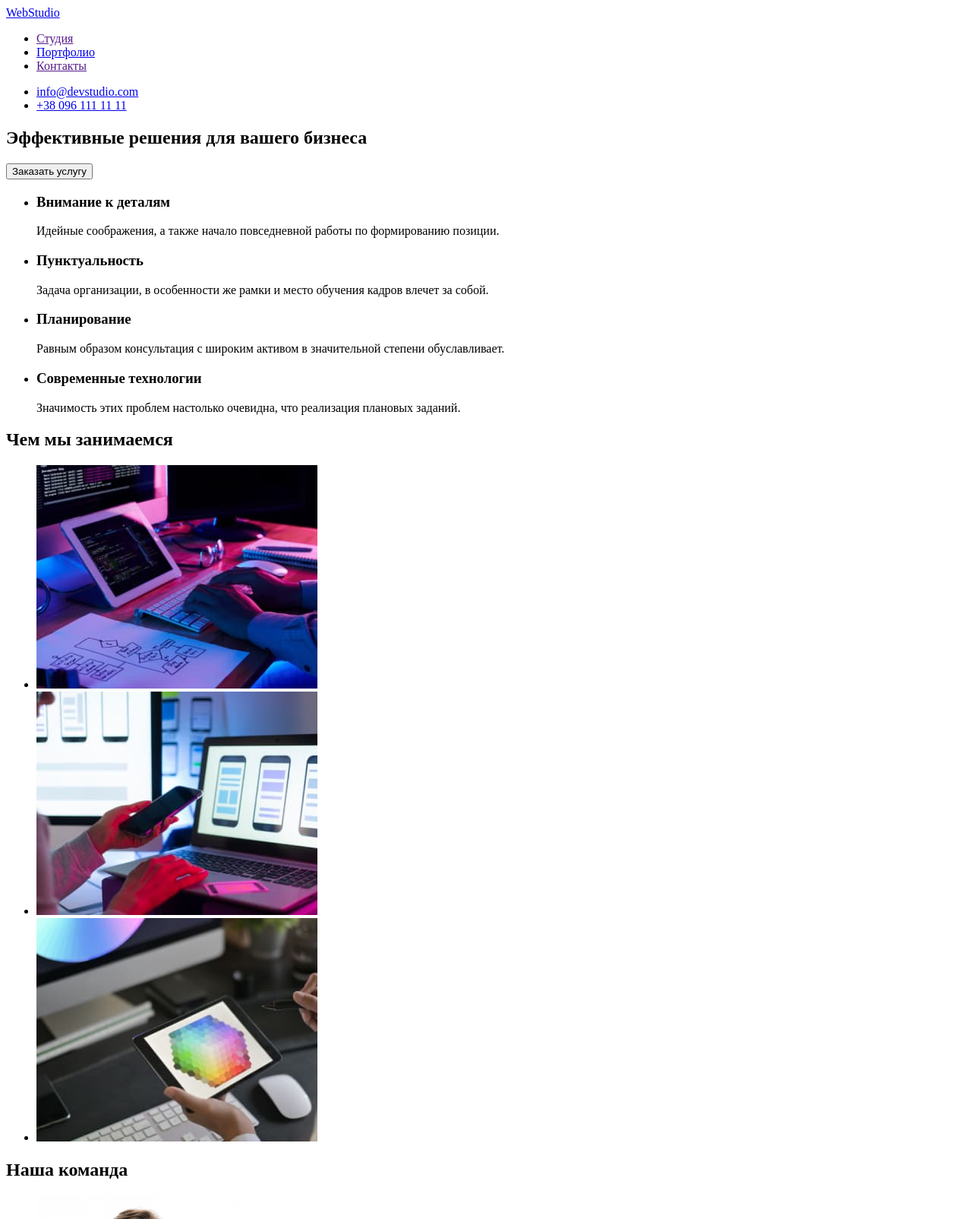
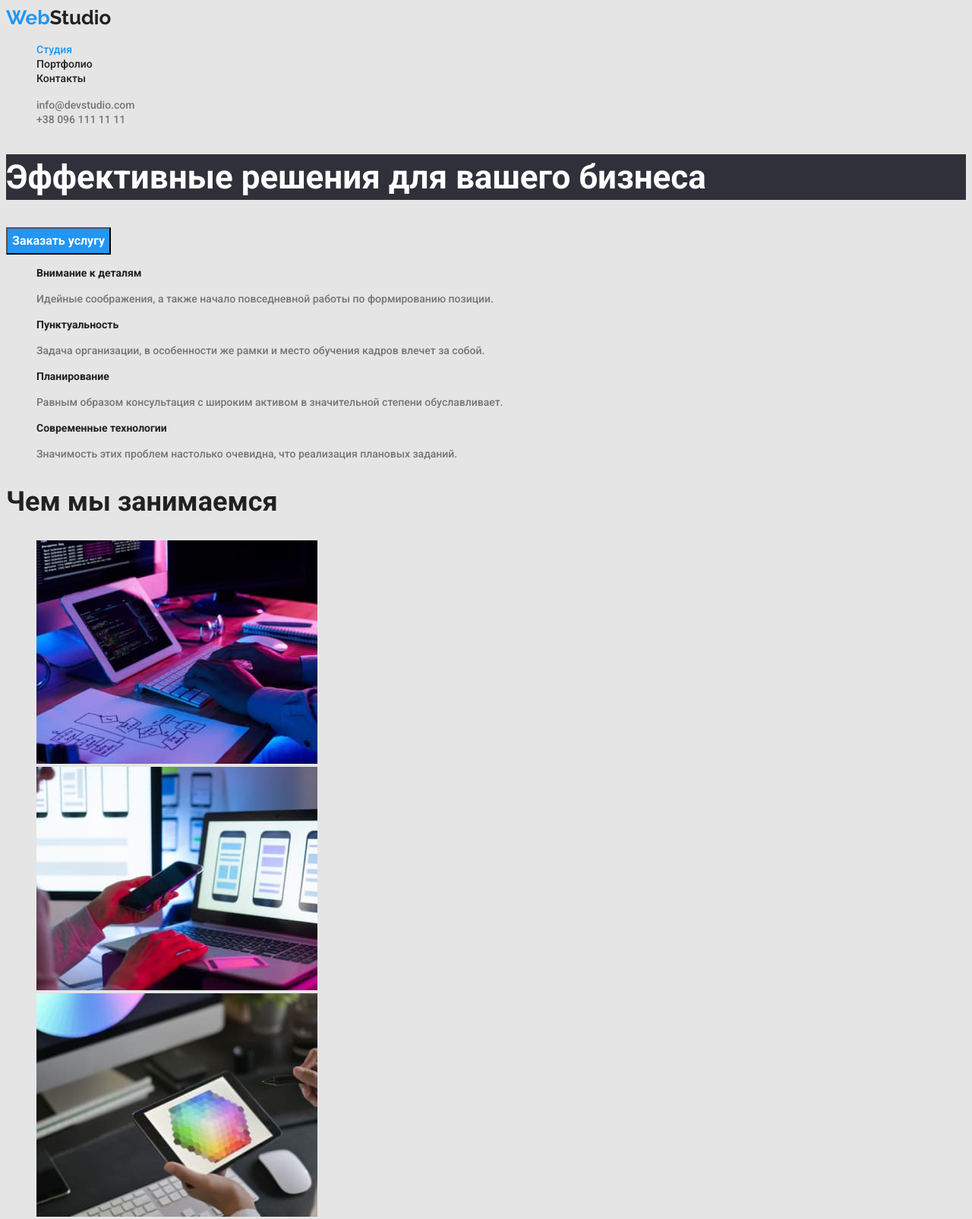
Before and after one commit to VTrofymenko/goit-markup-hw-02, a plain HTML site: page index.html in a window 1280 px wide. Shown: the top 1604 px of the page at 76% size. Drawn offline with Linux system fonts and the light colour scheme.

Commit message:
1 и 2 страницы

```diff
--- a/css/styles.css
+++ b/css/styles.css
@@ -33,10 +33,13 @@ body {
   cursor: pointer;
 }
 
+.hero-button {
+  cursor: pointer;
+}
+
 .link {
   text-decoration: none;
 }
-
 
 .logo {
   font-family: "Raleway", sans-serif;
@@ -85,7 +88,77 @@ letter-spacing: 2%;
   background-color: var(--hover-background-color);
 }
 
-/* ----------------MAIN---------------- */
+/* ----------------PAGE WEBSTUDIO--------------- */
+
+/* ---------------MAIN------------- */
+
+.hero-title {
+font-size: 44px;
+font-weight: 700;
+line-height: calc(60 / 44);
+letter-spacing: 6%;
+color: var(--hover-text-color);
+background-color: #2F303A;
+}
+
+.hero-button {
+  font-family: inherit;
+  font-weight: 700;
+  font-size: inherit;
+  line-height: calc(30 / 16);
+  letter-spacing: 6%;
+  color: var(--hover-text-color);
+  background-color: var(--hover-background-color);
+}
+
+.hero-button:hover,
+.hero-button:focus {
+  color: var(--hover-background-color);
+  background-color: var(--hover-text-color);
+}
+
+.about-list-title {
+  font-weight: 700;
+  font-size: 14px;
+  line-height: calc(16 / 14);
+  letter-spacing: 3%;
+}
+
+.about-list-aftertitle {
+  font-size: 14px;
+  line-height: calc(24 / 14);
+  letter-spacing: 3%;
+  color: var(--secondary-text-color);
+}
+
+.portfolio {
+  font-weight: 700;
+  font-size: 36px;
+  line-height: calc(42 / 36);
+  letter-spacing: 3%;
+}
+
+.team {
+  font-weight: 700;
+  font-size: 36px;
+  line-height: calc(42 / 36);
+  letter-spacing: 3%;
+}
+
+.team-list-title {
+  line-height: calc(19 / 16);
+  letter-spacing: 3%;
+}
+
+.team-list-aftertitle {
+  line-height: calc(19 / 16);
+  letter-spacing: 3%;
+  color: var(--secondary-text-color);
+}
+
+/* ------------------PAGE PORTFOLIO----------------- */
+
+/* -----------MAIN----------- */
 
 .hero-list-button {
   font-family: inherit;
--- a/index.html
+++ b/index.html
@@ -5,26 +5,32 @@
     <meta charset="UTF-8">
     <meta http-equiv="X-UA-Compatible" content="IE=edge">
     <meta name="viewport" content="width=device-width, initial-scale=1.0">
-    <title>Web studio</title>
+    <title>WebStudio</title>
+    <link rel="preconnect" href="https://fonts.googleapis.com">
+    <link rel="preconnect" href="https://fonts.gstatic.com" crossorigin>
+    <link href="https://fonts.googleapis.com/css2?family=Raleway:wght@700&family=Roboto:wght@400;500;700;900&display=swap" rel="stylesheet">
+    <link rel="stylesheet" href="./css/styles.css">
 </head>
 
 <body>
-    <header>
-        <nav>
-            <a href="./index.html">WebStudio</a>
-            <ul>
-                <li><a href="">Студия</a></li>
-                <li><a href="./portfolio.html">Портфолио</a></li>
-                <li><a href="">Контакты</a></li>
+    <header class="header">
+        <nav class="header-nav">
+            <a class="link logo" href="./index.html">Web<span class="logo-span">Studio</span>
+            </a>
+            <ul class="list header-list">
+                <li class="header-item"><a class="link current" href="">Студия</a></li>
+                <li class="header-item"><a class="link header-list-link" href="./portfolio.html">Портфолио</a></li>
+                <li class="header-item"><a class="link header-list-link" href="">Контакты</a></li>
             </ul>
         </nav>
 
-        <ul>
-            <li>
-                <a href="mailto:info@devstudio.com" target="_blank" rel="noopener noreferrer">info@devstudio.com
+        <ul class="list contact-list">
+            <li class="contact-item">
+                <a class="link contact-link" href="mailto:info@devstudio.com" target="_blank" rel="noopener noreferrer">info@devstudio.com
                 </a>
             </li>
-            <li><a href="tel:+380961111111" target="_blank" rel="noopener noreferrer">+38 096 111 11 11
+            <li class="contact-item">
+                <a class="link contact-link" href="tel:+380961111111" target="_blank" rel="noopener noreferrer">+38 096 111 11 11
                 </a>
             </li>
         </ul>
@@ -33,83 +39,83 @@
 
     <main>
         <section class="hero">
-            <h1>Эффективные решения для вашего бизнеса</h1>
-            <button type="button">Заказать услугу</button>
+            <h1 class="hero-title">Эффективные решения для вашего бизнеса</h1>
+            <button class="hero-button" type="button">Заказать услугу</button>
         </section>
 
 
-        <section>
+        <section class="about">
 
-            <h2 hidden>Наши качества</h2>
-            <ul>
-                <li>
-                    <h3>Внимание к деталям</h3>
-                    <p>Идейные соображения, а также начало повседневной работы по формированию позиции.</p>
+            <h2 hidden class="about-title">Наши качества</h2>
+            <ul class="list about-list">
+                <li class="about-list-item">
+                    <h3 class="about-list-title">Внимание к деталям</h3>
+                    <p class="about-list-aftertitle">Идейные соображения, а также начало повседневной работы по формированию позиции.</p>
                 </li>
 
-                <li>
-                    <h3>Пунктуальность</h3>
-                    <p>Задача организации, в особенности же рамки и место обучения кадров влечет за собой.</p>
+                <li class="about-list-item">
+                    <h3 class="about-list-title">Пунктуальность</h3>
+                    <p class="about-list-aftertitle">Задача организации, в особенности же рамки и место обучения кадров влечет за собой.</p>
                 </li>
 
-                <li>
-                    <h3>Планирование</h3>
-                    <p>Равным образом консультация с широким активом в значительной степени обуславливает.</p>
+                <li class="about-list-item">
+                    <h3 class="about-list-title">Планирование</h3>
+                    <p class="about-list-aftertitle">Равным образом консультация с широким активом в значительной степени обуславливает.</p>
                 </li>
 
-                <li>
-                    <h3>Современные технологии</h3>
-                    <p>Значимость этих проблем настолько очевидна, что реализация плановых заданий.</p>
+                <li class="about-list-item">
+                    <h3 class="about-list-title">Современные технологии</h3>
+                    <p class="about-list-aftertitle">Значимость этих проблем настолько очевидна, что реализация плановых заданий.</p>
                 </li>
             </ul>
 
-            <h2>Чем мы занимаемся</h2>
-            <ul>
-                <li> <img src="./images/work1.jpg" alt="процесс работы вебстудио" width="370" height="294"></li>
-                <li><img src="./images/work2.jpg" alt="процесс работы вебстудио" width="370" height="294"></li>
-                <li><img src="./images/work3.jpg" alt="процесс работы вебстудио" width="370" height="294"></li>
+            <h2 class="portfolio">Чем мы занимаемся</h2>
+            <ul class="list portfolio-list">
+                <li class="portfolio-list-item"> <img src="./images/work1.jpg" alt="процесс работы вебстудио" width="370" height="294"></li>
+                <li class="portfolio-list-item"><img src="./images/work2.jpg" alt="процесс работы вебстудио" width="370" height="294"></li>
+                <li class="portfolio-list-item"><img src="./images/work3.jpg" alt="процесс работы вебстудио" width="370" height="294"></li>
             </ul>
 
         </section>
 
-        <section>
-            <h2>Наша команда</h2>
-            <ul>
-                <li>
+        <section class="our-team">
+            <h2 class="team">Наша команда</h2>
+            <ul class="list team-list">
+                <li class="team-list-item">
                     <img src="./images/product-designer.jpg" alt="игорь демьяненко" width="270" height="260">
-                    <h3>Игорь Демьяненко</h3>
-                    <p lang="en">Product Designer</p>
+                    <h3 class="team-list-title">Игорь Демьяненко</h3>
+                    <p lang="en" class="team-list-aftertitle">Product Designer</p>
                 </li>
-                <li>
+                <li class="team-list-item">
                     <img src="./images/frontend-developer.jpg" alt="ольга репина" width="270" height="260">
-                    <h3>Ольга Репина</h3>
-                    <p lang="en">Frontend Developer</p>
+                    <h3 class="team-list-title">Ольга Репина</h3>
+                    <p lang="en" class="team-list-aftertitle">Frontend Developer</p>
                 </li>
-                <li>
+                <li class="team-list-item">
                     <img src="./images/marketing.jpg" alt="николай тарасов" width="270" height="260">
-                    <h3>Николай Тарасов</h3>
-                    <p lang="en">Marketing</p>
+                    <h3 class="team-list-title">Николай Тарасов</h3>
+                    <p lang="en" class="team-list-aftertitle">Marketing</p>
                 </li>
-                <li>
+                <li class="team-list-item">
                     <img src="./images/ui-designer.jpg" alt="михаил ермаков" width="270" height="260">
-                    <h3>Михаил Ермаков</h3>
-                    <p lang="en">UI Designer</p>
+                    <h3 class="team-list-title">Михаил Ермаков</h3>
+                    <p lang="en" class="team-list-aftertitle">UI Designer</p>
                 </li>
             </ul>
         </section>
     </main>
 
-    <footer>
+    <footer class="footer">
         <address>
-            <ul>
-                <li><a href="./index.html">WebStudio</a></li>
-                <li>
-                    <a href="https://goo.gl/maps/fT915jiTdRozChB46" target="_blank" rel="noopener noreferrer">г. Киев,
+            <ul class="list footer-list">
+                <li class="footer-list-item"><a class="logo" href="./index.html">Web<span class="logo-span">Studio</span></a></li>
+                <li class="footer-list-item">
+                    <a class="link footer-address" href="https://goo.gl/maps/fT915jiTdRozChB46" target="_blank" rel="noopener noreferrer">г. Киев,
                         пр-т Леси Украинки, 26</a>
                 </li>
-                <li><a href="mailto:info@devstudio.com" target="_blank" rel="noopener noreferrer">info@devstudio.com</a>
+                <li class="footer-list-item"><a class="footer-contacts" href="mailto:info@devstudio.com" target="_blank" rel="noopener noreferrer">info@devstudio.com</a>
                 </li>
-                <li><a href="tel:+380961111111" target="_blank" rel="noopener noreferrer">+38 096 111 11 11</a></li>
+                <li class="footer-list-item"><a class="footer-contacts" href="tel:+380961111111" target="_blank" rel="noopener noreferrer">+38 096 111 11 11</a></li>
             </ul>
         </address>
     </footer>
```
